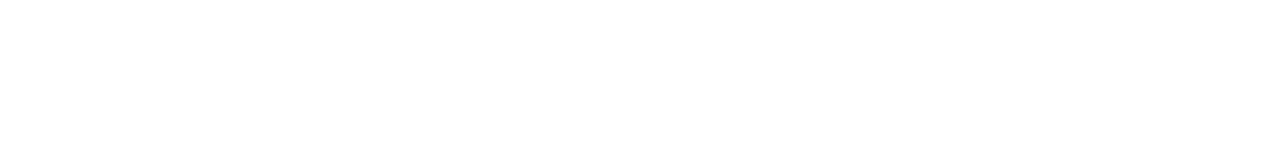
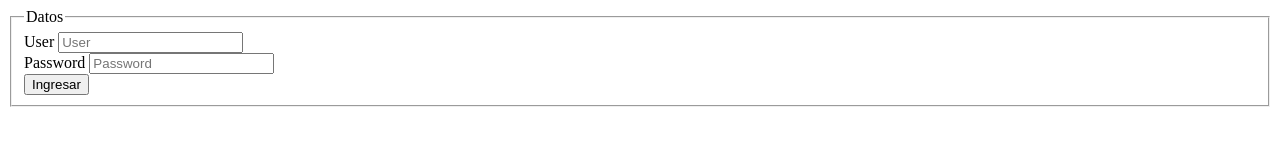
Before and after one commit to StevenR17/clase4, a plain HTML site: page index.html in a window 1280 px wide. Drawn offline with Linux system fonts and the light colour scheme.

Commit message:
Creamos un formulario

```diff
--- a/index.html
+++ b/index.html
@@ -3,9 +3,40 @@
 <head>
     <meta charset="UTF-8">
     <meta name="viewport" content="width=device-width, initial-scale=1.0">
-    <title>Document</title>
+    <title>CLASE4</title>
 </head>
 <body>
 
+        <!--form se utliza para crear formularios-->
+        <form>
+            <!--permite organizar en grupos los campos de un formulario-->
+            <!--crea un bloque dentro para rodear el formulario-->
+            <fieldset>
+                <!--legend Describir lo que es el formulario-->
+                <legend>Datos </legend>
+            <div>
+                <label>User</label>
+                            <input type="text" placeholder="User"> <!--Texto-->
+                            <!--<input type="tel"> en un movil muestra el teclado numerico-->
+                            <!--<input type="checkbox">Seleccionar una opcion cuadrado-->
+                            <!--<input type="radio"> Seleccionar una opcion circulo-->
+                            <!--<input type="email"> Forma de un email-->
+                            <!--<input type="number"> Solo numeros-->
+            </div>
+
+            <div>
+                <label>Password</label>
+                <input type="password" placeholder="Password">
+            </div>
+
+            <div>
+                <!--para botones se puede usar el input o el button-->
+                <!--<button type="submit" value="Enviar">Enviar</button>-->
+                <input type="submit" value="Ingresar">
+            </div>
+
+            </fieldset>
+        </form>
+
 </body>
 </html>
```
